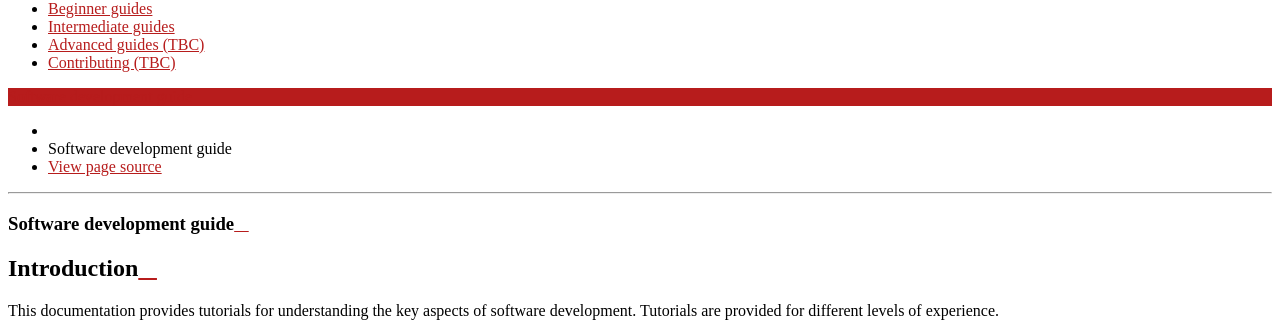
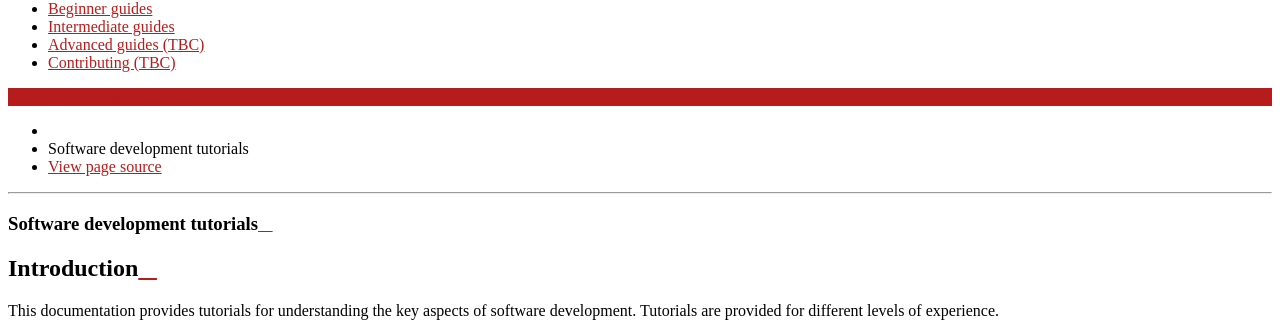
Before and after one commit to prasanthsasikumar/holographic-breast-biomechanics, a Sphinx documentation site: the page built from docs/source/index.rst, in a window 1280 px wide. Shown: the part 97-429 px from the top of the page. Built offline with Sphinx 7.4.7 and the Read the Docs theme 2.0.0, drawn with Linux system fonts in a browser that asks for light colours; some of the changed text lies outside the part shown.

Commit message:
Renaming project title

```diff
--- a/README.md
+++ b/README.md
@@ -1,4 +1,4 @@
-# Software development guide
+# Software development tutorials
 
 See the documentation for more information.
 
--- a/docs/source/conf.py
+++ b/docs/source/conf.py
@@ -17,7 +17,7 @@
 
 # -- Project information -----------------------------------------------------
 
-project = 'Software development guide'
+project = 'Software development tutorials'
 copyright = '2021, Auckland Bioengineering Institute'
 author = 'Auckland Bioengineering Institute'
 
--- a/docs/source/index.rst
+++ b/docs/source/index.rst
@@ -3,8 +3,8 @@
    You can adapt this file completely to your liking, but it should at least
    contain the root `toctree` directive.
 
-Software development guide
-==========================
+Software development tutorials
+==============================
 
 Introduction
 ------------
```
